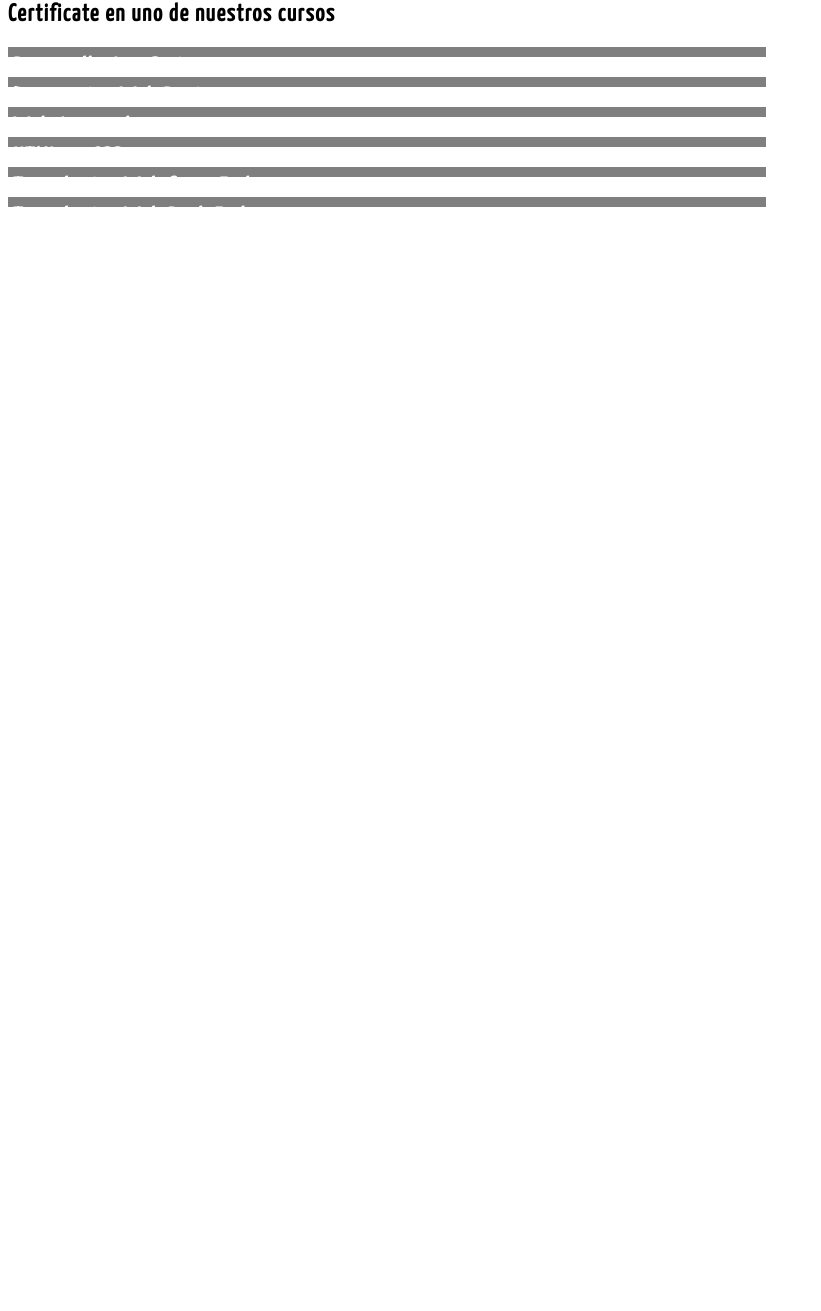
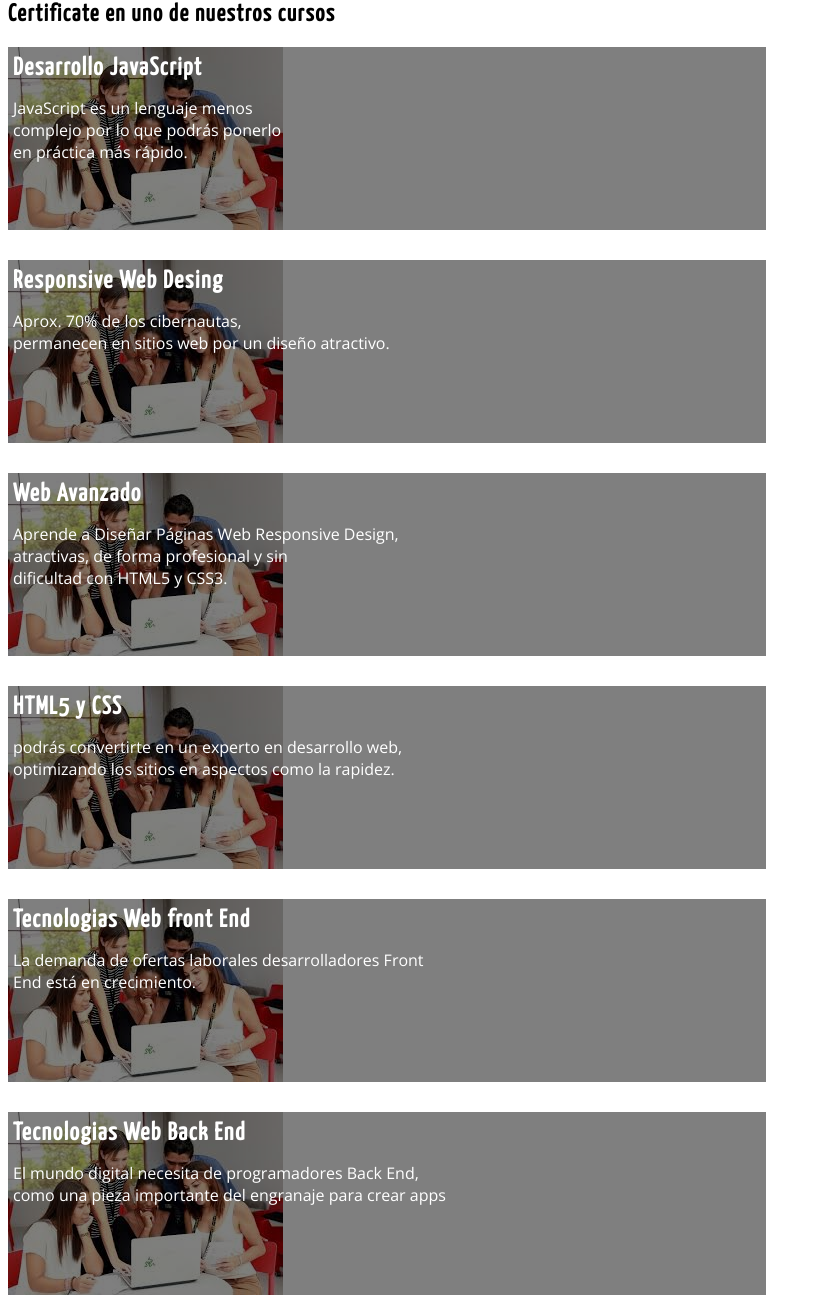
Before and after one commit to Sa2696/Exam, a plain HTML site: page servicios.html in a window 1280 px wide. Shown: the part 129-1440 px from the top of the page, without its empty margins (0-821 px from the left). Before the commit the page ends 800 px from the top, so only its background shows below. Drawn offline with nearby package versions, Linux system fonts and the light colour scheme; some icons are missing.

Commit message:
Update servicios.html

```diff
--- a/servicios.html
+++ b/servicios.html
@@ -29,48 +29,48 @@
 <h2 class="info_titulo">Certificate en uno de nuestros cursos</h2>
 
  <div class="cursos_columna">
-     <img src="img/cursos1.jpg" alt="" class="cursos_img">
+     <img src="cursos1.jpg" alt="" class="cursos_img">
      <div class="cursos_descrip">
      <h3 class="cursos_titulo">Desarrollo JavaScript</h3>
      <p class="cursos_txt">JavaScript es un lenguaje menos<br> complejo por lo que podrás ponerlo <br>en práctica más rápido.</p>
 </div>
 </div>
 <div class="cursos_columna">
-    <img src="img/cursos1.jpg" alt="" class="cursos_img">
+    <img src="cursos1.jpg" alt="" class="cursos_img">
     <div class="cursos_descrip">
         <h3 class="cursos_titulo">Responsive Web Desing</h3>
         <p class="cursos_txt">Aprox. 70% de los cibernautas,<br> permanecen en sitios web por un diseño atractivo.</p>
  </div>
 </div>
 <div class="cursos_columna">
-    <img src="img/cursos1.jpg" alt="" class="cursos_img">
+    <img src="cursos1.jpg" alt="" class="cursos_img">
         <div class="cursos_descrip">
          <h3 class="cursos_titulo">Web Avanzado</h3>
          <p class="cursos_txt">Aprende a Diseñar Páginas Web Responsive Design,<br> atractivas, de forma profesional y sin<br> dificultad con HTML5 y CSS3.</p>
 </div>
 </div>
 <div class="cursos_columna">
-        <img src="img/cursos1.jpg" alt="" class="cursos_img">
+        <img src="cursos1.jpg" alt="" class="cursos_img">
         <div class="cursos_descrip">
                 <h3 class="cursos_titulo">HTML5 y CSS</h3>
                 <p class="cursos_txt">podrás convertirte en un experto en desarrollo web,<br> optimizando los sitios en aspectos como la rapidez.</p>
         </div>
         </div>
         <div class="cursos_columna">
-                <img src="img/cursos1.jpg" alt="" class="cursos_img">
+                <img src="cursos1.jpg" alt="" class="cursos_img">
                 <div class="cursos_descrip">
                         <h3 class="cursos_titulo">Tecnologias Web front End</h3>
                         <p class="cursos_txt">La demanda de ofertas laborales desarrolladores Front <br>End está en crecimiento.</p>
                 </div>
                 </div>
                 <div class="cursos_columna">
-                        <img src="img/cursos1.jpg" alt="" class="cursos_img">
+                        <img src="cursos1.jpg" alt="" class="cursos_img">
                         <div class="cursos_descrip">
                                 <h3 class="cursos_titulo">Tecnologias Web Back End</h3>
                                 <p class="cursos_txt">El mundo digital necesita de programadores Back End,<br> como una pieza importante del engranaje para crear apps</p>
                         </div>
                         </div>
     </section>
-    <script src="js/menu.js"></script>
+    <script src="menu.js"></script>
 </body>
 </html>
```
